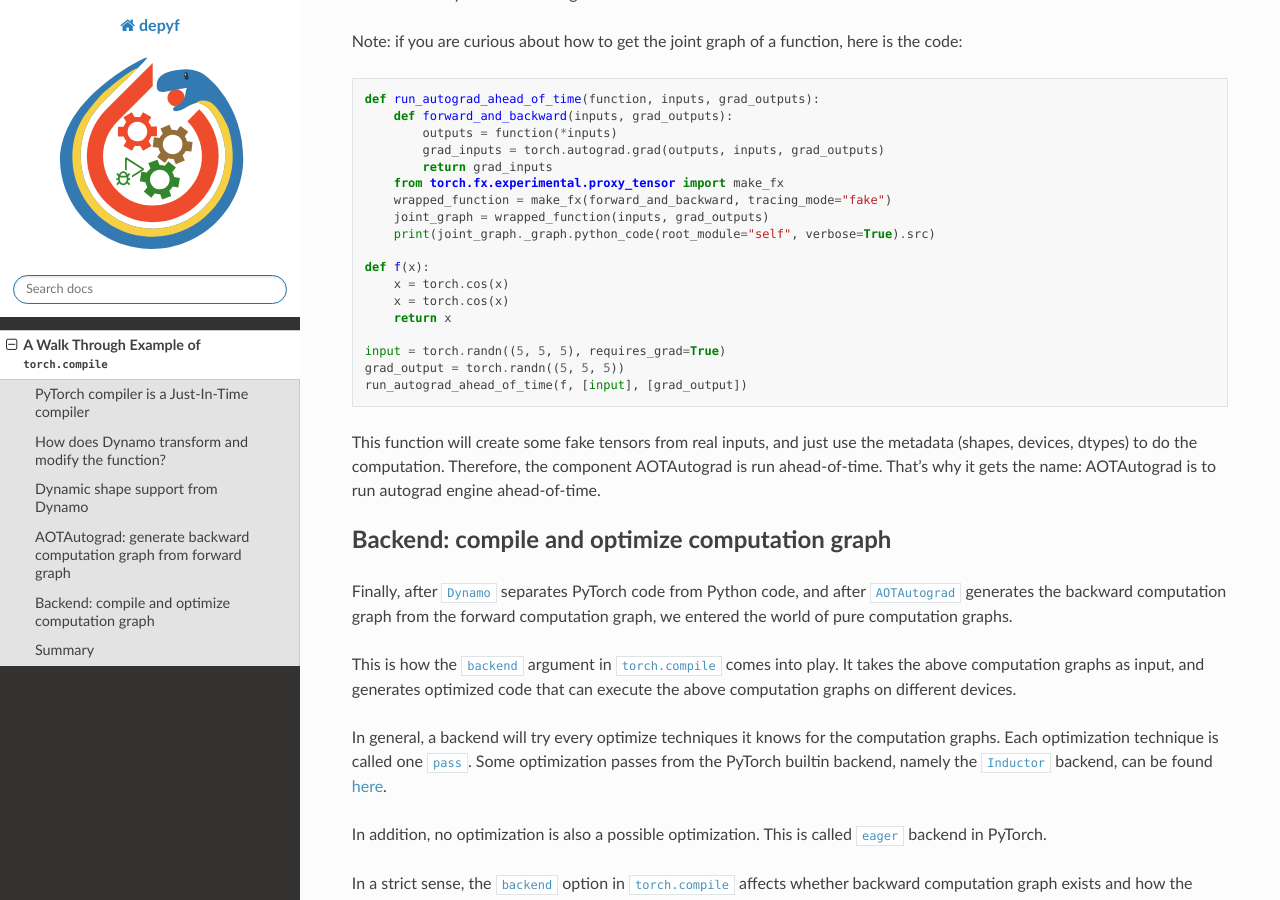
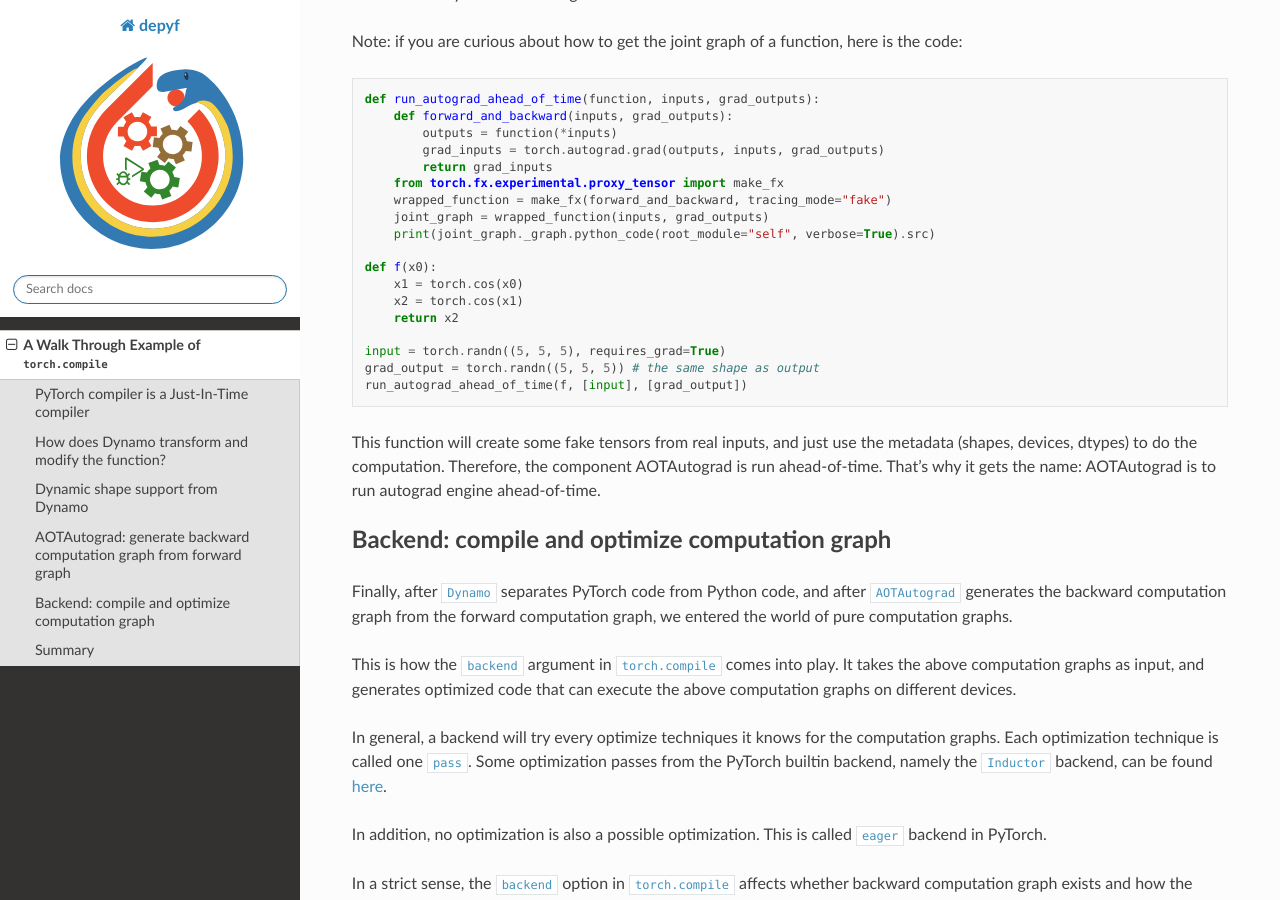
Before and after one commit to thuml/depyf, a Sphinx documentation site: the page built from docs/walk_through.rst, in a window 1280 px wide and 900 px high, scrolled down 9183 px. Built offline with Sphinx 7.4.7 and the Read the Docs theme 2.0.0, drawn with Linux system fonts in a browser that asks for light colours.

Commit message:
update doc

```diff
--- a/docs/walk_through.rst
+++ b/docs/walk_through.rst
@@ -387,13 +387,13 @@ Note: if you are curious about how to get the joint graph of a function, here is
         joint_graph = wrapped_function(inputs, grad_outputs)
         print(joint_graph._graph.python_code(root_module="self", verbose=True).src)
 
-    def f(x):
-        x = torch.cos(x)
-        x = torch.cos(x)
-        return x
+    def f(x0):
+        x1 = torch.cos(x0)
+        x2 = torch.cos(x1)
+        return x2
 
     input = torch.randn((5, 5, 5), requires_grad=True)
-    grad_output = torch.randn((5, 5, 5))
+    grad_output = torch.randn((5, 5, 5)) # the same shape as output
     run_autograd_ahead_of_time(f, [input], [grad_output])
 
 This function will create some fake tensors from real inputs, and just use the metadata (shapes, devices, dtypes) to do the computation. Therefore, the component AOTAutograd is run ahead-of-time. That's why it gets the name: AOTAutograd is to run autograd engine ahead-of-time.
```
